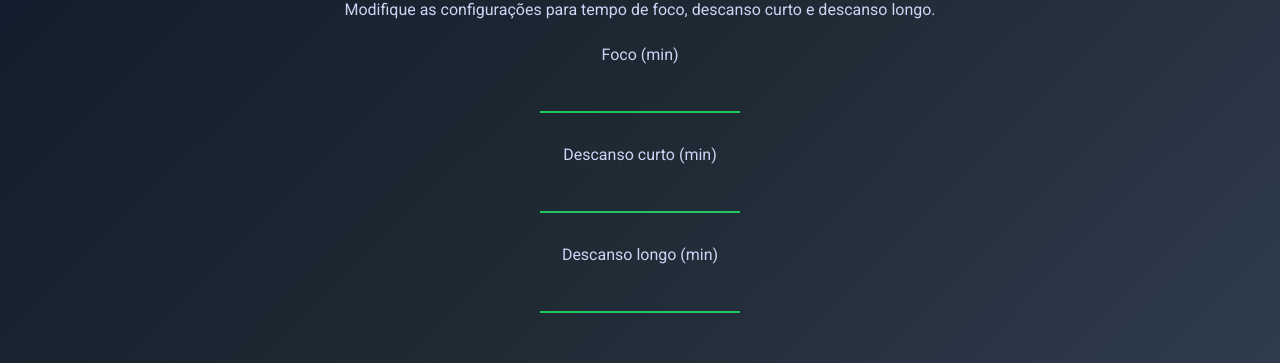
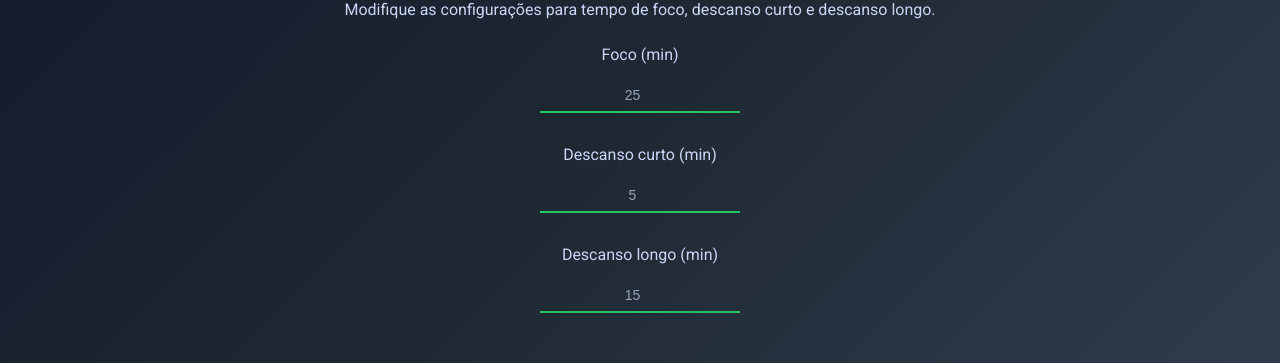
Before and after one commit to juniorbonini/crhonos-pomodora, a React (Vite) app: page /settings in a window 1280 px wide. Shown: the part 361-724 px from the top of the page. Built offline with nearby package versions, Linux system fonts and the light colour scheme.

Commit message:
feat(settings): persist user settings via context dispatch

```diff
--- a/src/pages/Settings/index.tsx
+++ b/src/pages/Settings/index.tsx
@@ -1,10 +1,36 @@
+import { useRef, type ChangeEvent } from "react";
 import { Button } from "../../components/Button";
 import { Container } from "../../components/Container";
 import { Heading } from "../../components/Heading";
 import { Input } from "../../components/Input";
 import { MainTemplate } from "../../templates/Main";
+import { useCycleContext } from "../../context/CycleContext/cycle-context";
+import { CycleActionTypes } from "../../context/CycleReducer/cycle-action";
+import { showNotification } from "../../models/Notifications/show-notification";
 
 export function Settings() {
+  const { dispatch } = useCycleContext();
+  const inputWorkTime = useRef(null);
+  const inputshortBreakTime = useRef(null);
+  const inputLongBreakTime = useRef(null);
+
+  function handleSaveChanges(e: ChangeEvent<HTMLFormElement>) {
+    e.preventDefault();
+    const workTime = Number(inputWorkTime.current?.value);
+    const shortBreakTime = Number(inputshortBreakTime.current?.value);
+    const longBreakTime = Number(inputLongBreakTime.current?.value);
+
+    dispatch({
+      type: CycleActionTypes.CHANGE,
+      payload: {
+        workTime,
+        shortBreakTime,
+        longBreakTime,
+      },
+    });
+
+    showNotification.success("As configurações foram salvas");
+  }
   return (
     <MainTemplate>
       <Container>
@@ -16,15 +42,28 @@ export function Settings() {
           descanso longo.
         </p>
       </Container>
-      <form style={{ display: "flex", flexDirection: "column", gap: "3.2rem" }}>
+      <form
+        style={{ display: "flex", flexDirection: "column", gap: "3.2rem" }}
+        onSubmit={handleSaveChanges}
+      >
         <div>
-          <Input type="number" label="Foco (min)" id="workTime" />
+          <Input
+            type="number"
+            label="Foco (min)"
+            id="workTime"
+            min={25}
+            defaultValue={25}
+            ref={inputWorkTime}
+          />
         </div>
         <div>
           <Input
             type="number"
             label="Descanso curto (min)"
             id="shortBreakTime"
+            min={5}
+            defaultValue={5}
+            ref={inputshortBreakTime}
           />
         </div>
         <div>
@@ -32,6 +71,9 @@ export function Settings() {
             type="number"
             label="Descanso longo (min)"
             id="longBreakTime"
+            min={15}
+            defaultValue={15}
+            ref={inputLongBreakTime}
           />
         </div>
         <Container>
```
